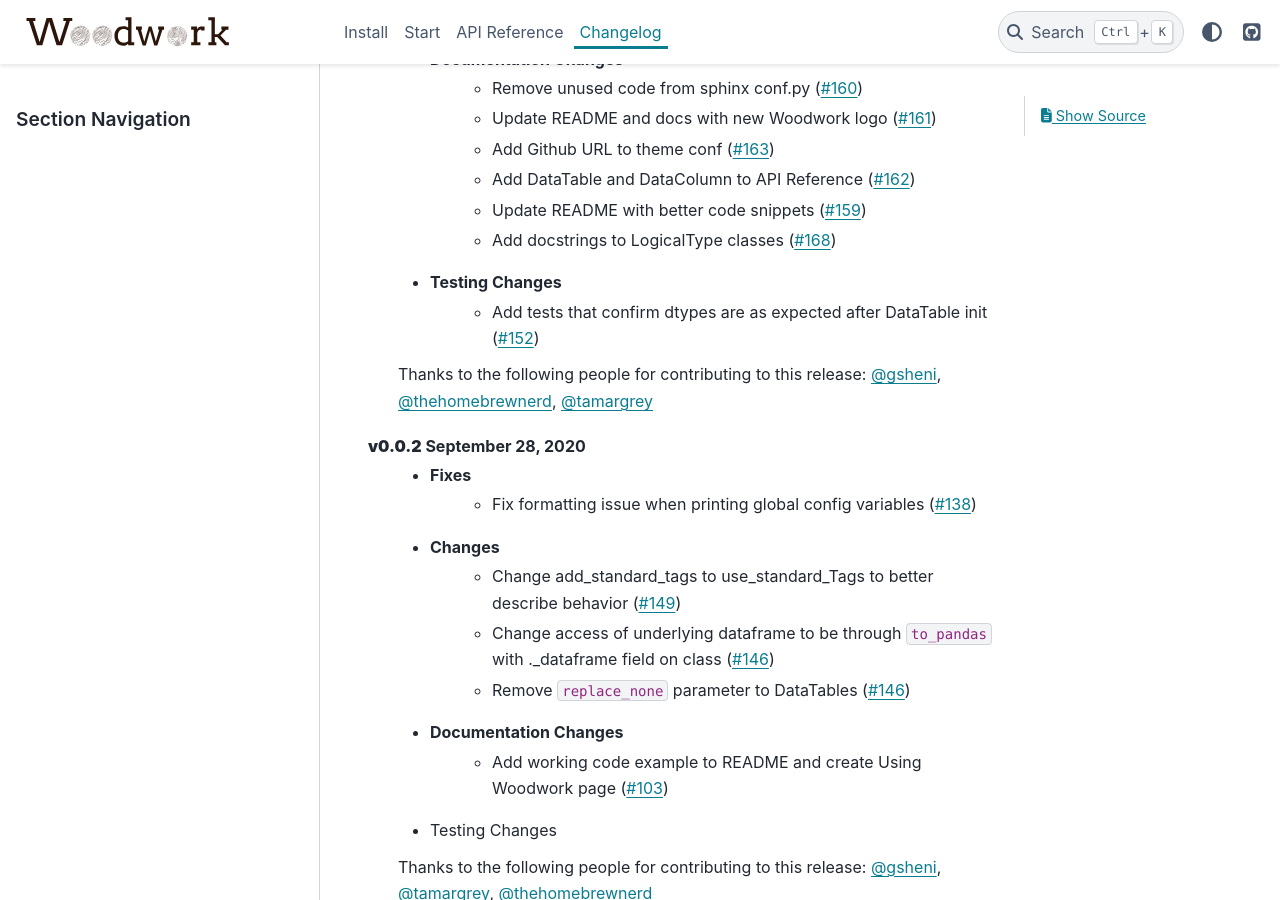
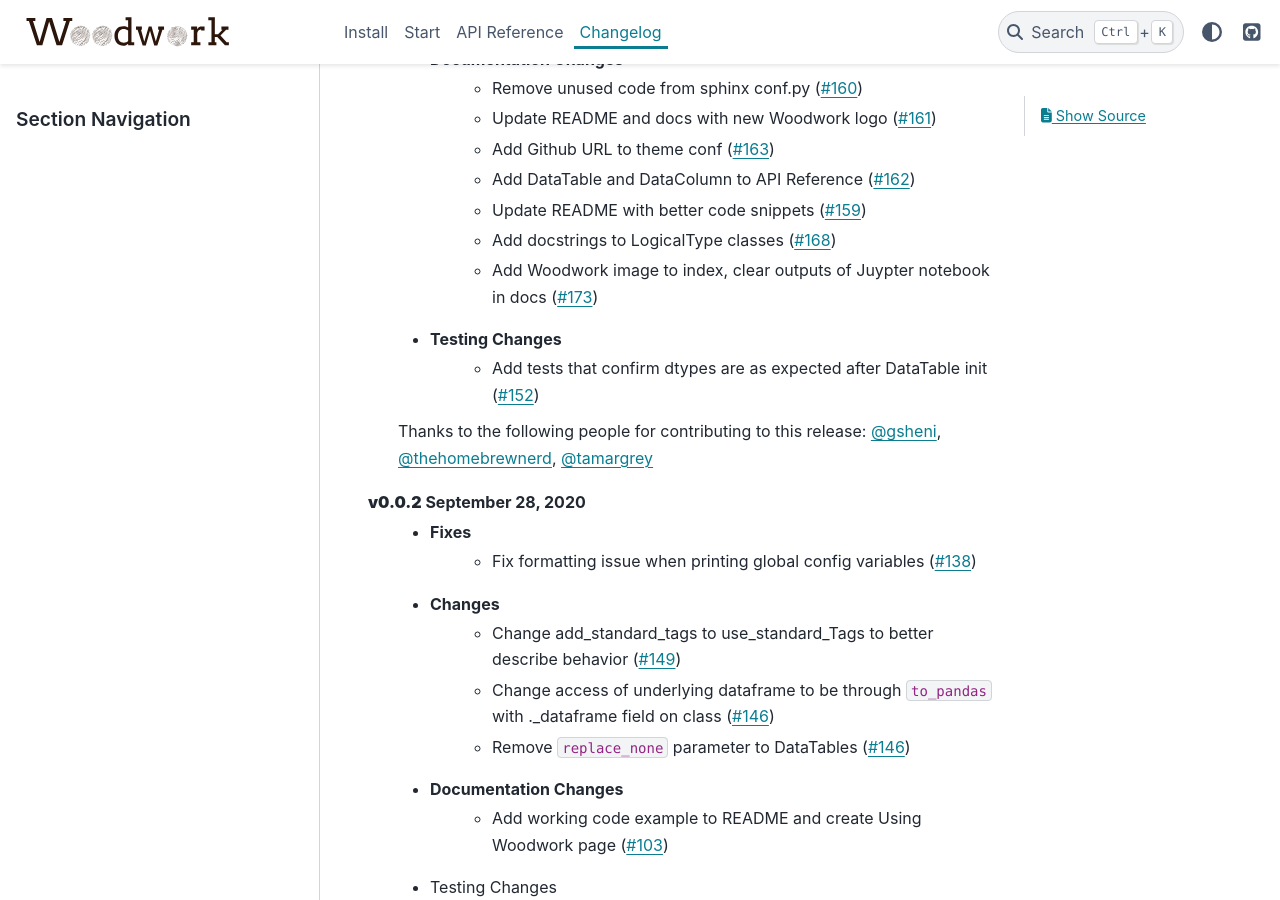
Before and after one commit to alteryx/woodwork, a Sphinx documentation site: the page built from docs/source/changelog.rst, in a window 1280 px wide and 900 px high, scrolled down 420 px. Built offline with Sphinx 7.4.7 and the PyData theme 0.15.4, drawn with Linux system fonts in a browser that asks for light colours; comment, search, counter and statistics services are not loaded.

```diff
--- a/docs/source/changelog.rst
+++ b/docs/source/changelog.rst
@@ -15,6 +15,7 @@ Changelog
         * Add DataTable and DataColumn to API Reference (:pr:`162`)
         * Update README with better code snippets (:pr:`159`)
         * Add docstrings to LogicalType classes (:pr:`168`)
+        * Add Woodwork image to index, clear outputs of Juypter notebook in docs (:pr:`173`)
     * Testing Changes
         * Add tests that confirm dtypes are as expected after DataTable init (:pr:`152`)
 
--- a/setup.cfg
+++ b/setup.cfg
@@ -13,7 +13,6 @@ per-file-ignores =
     **/__init__.py:F401
 [isort]
 forced_separate=woodwork
-skip=__init__.py
 # vertical hanging indent
 multi_line_output=3
 known_third_party=numpy,pandas,pytest
--- a/woodwork/__init__.py
+++ b/woodwork/__init__.py
@@ -1,5 +1,6 @@
 # flake8: noqa
-from .data_table import DataTable, DataColumn
+from .config import config
+from .data_table import DataColumn, DataTable
 from .version import __version__
+
 import woodwork.demo
-from .config import config
```
